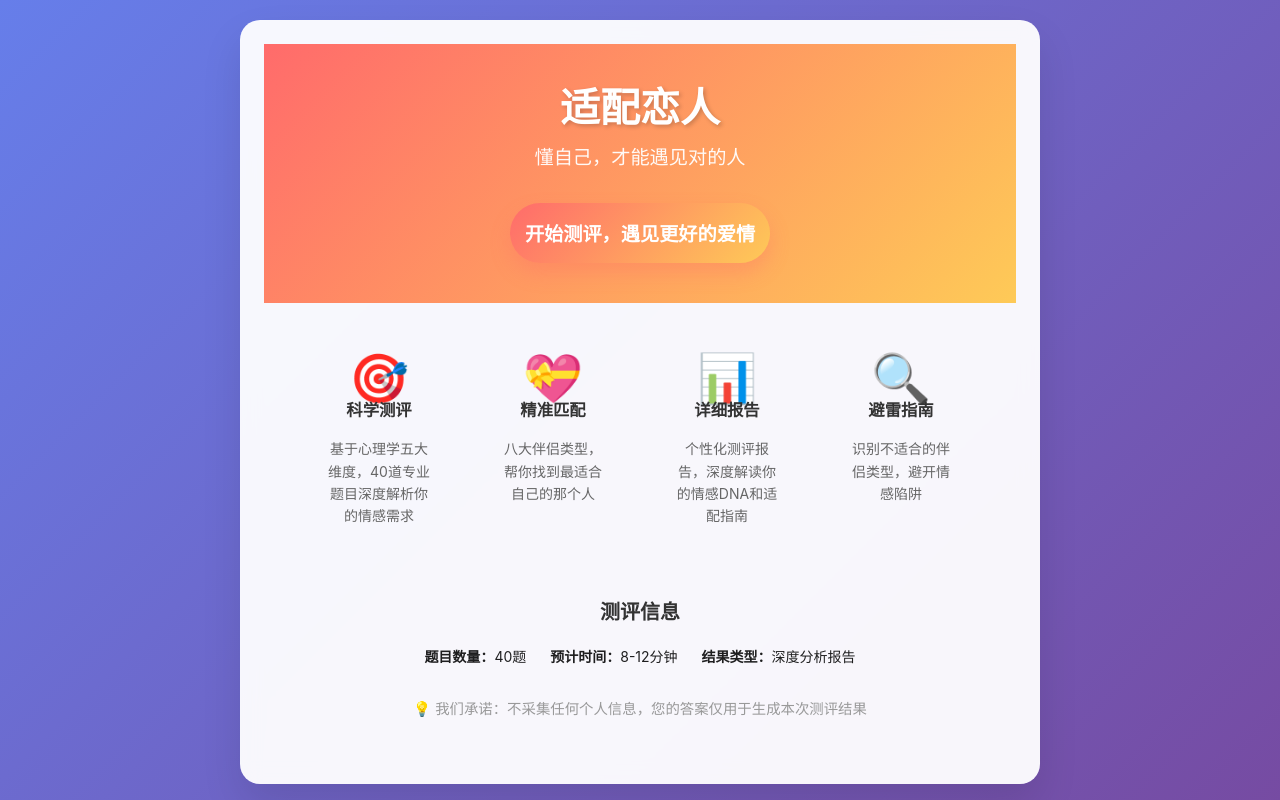
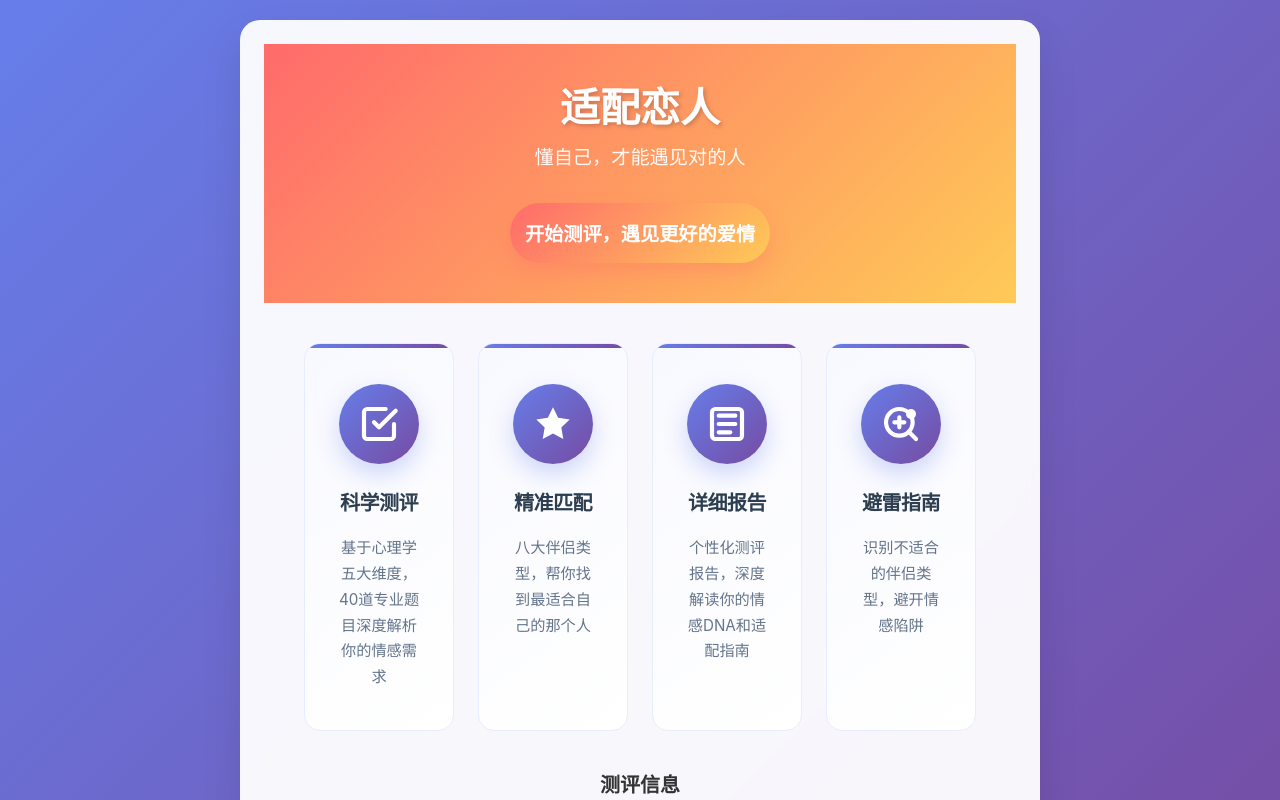
Before and after one commit to singorgor/properhoney, a React (Create React App) app in the folder adapter-lover/: page / in a window 1280 px wide. Shown: the top 800 px of the page. Built offline with nearby package versions, Linux system fonts and the light colour scheme.

Commit message:
1.2完善首页排版

```diff
--- a/adapter-lover/src/pages/HomePage.tsx
+++ b/adapter-lover/src/pages/HomePage.tsx
@@ -53,24 +53,72 @@ const InfoSection = styled.div`
 
 const InfoCard = styled.div`
   text-align: center;
-  padding: 30px 20px;
+  padding: 40px 30px;
   height: 100%;
+  border-radius: 16px;
+  background: linear-gradient(145deg, #f8f9ff 0%, #ffffff 100%);
+  border: 1px solid #e8ecff;
+  transition: all 0.3s ease;
+  position: relative;
+  overflow: hidden;
 
-  .anticon {
-    font-size: 3rem;
-    color: #667eea;
-    margin-bottom: 20px;
+  &::before {
+    content: '';
+    position: absolute;
+    top: 0;
+    left: 0;
+    right: 0;
+    height: 4px;
+    background: linear-gradient(90deg, #667eea 0%, #764ba2 100%);
+  }
+
+  &:hover {
+    transform: translateY(-5px);
+    box-shadow: 0 15px 35px rgba(102, 126, 234, 0.15);
+    border-color: #667eea;
+  }
+
+  .icon-wrapper {
+    width: 80px;
+    height: 80px;
+    margin: 0 auto 24px;
+    background: linear-gradient(135deg, #667eea 0%, #764ba2 100%);
+    border-radius: 50%;
+    display: flex;
+    align-items: center;
+    justify-content: center;
+    font-size: 2rem;
+    box-shadow: 0 10px 25px rgba(102, 126, 234, 0.3);
+    position: relative;
+
+    &::after {
+      content: '';
+      position: absolute;
+      top: -3px;
+      left: -3px;
+      right: -3px;
+      bottom: -3px;
+      background: linear-gradient(135deg, #667eea 0%, #764ba2 100%);
+      border-radius: 50%;
+      z-index: -1;
+      opacity: 0.3;
+      filter: blur(10px);
+    }
   }
 
   h3 {
-    color: #333;
-    margin-bottom: 15px;
-    font-weight: 600;
+    color: #2c3e50;
+    margin-bottom: 16px;
+    font-weight: 700;
+    font-size: 1.25rem;
+    letter-spacing: -0.5px;
   }
 
   p {
-    color: #666;
-    line-height: 1.6;
+    color: #64748b;
+    line-height: 1.7;
+    font-size: 0.95rem;
+    margin: 0;
   }
 `;
 
@@ -126,28 +174,48 @@ const HomePage: React.FC<{ onStart: () => void }> = ({ onStart }) => {
           <Row gutter={[24, 24]}>
             <Col xs={24} sm={12} md={6}>
               <InfoCard>
-                <div className="anticon">🎯</div>
+                <div className="icon-wrapper">
+                  <svg width="40" height="40" viewBox="0 0 24 24" fill="none">
+                    <path d="M9 11L12 14L22 4" stroke="white" strokeWidth="2.5" stroke-linecap="round" stroke-linejoin="round"/>
+                    <path d="M21 12V19C21 20.1046 20.1046 21 19 21H5C3.89543 21 3 20.1046 3 19V5C3 3.89543 3.89543 3 5 3H16" stroke="white" strokeWidth="2.5" stroke-linecap="round"/>
+                  </svg>
+                </div>
                 <h3>科学测评</h3>
                 <p>基于心理学五大维度，40道专业题目深度解析你的情感需求</p>
               </InfoCard>
             </Col>
             <Col xs={24} sm={12} md={6}>
               <InfoCard>
-                <div className="anticon">💝</div>
+                <div className="icon-wrapper">
+                  <svg width="40" height="40" viewBox="0 0 24 24" fill="none">
+                    <path d="M12 2L15.09 8.26L22 9.27L17 14.14L18.18 21.02L12 17.77L5.82 21.02L7 14.14L2 9.27L8.91 8.26L12 2Z" fill="white"/>
+                  </svg>
+                </div>
                 <h3>精准匹配</h3>
                 <p>八大伴侣类型，帮你找到最适合自己的那个人</p>
               </InfoCard>
             </Col>
             <Col xs={24} sm={12} md={6}>
               <InfoCard>
-                <div className="anticon">📊</div>
+                <div className="icon-wrapper">
+                  <svg width="40" height="40" viewBox="0 0 24 24" fill="none">
+                    <rect x="3" y="3" width="18" height="18" rx="2" stroke="white" strokeWidth="2.5" fill="none"/>
+                    <path d="M7 7h10M7 12h10M7 17h7" stroke="white" strokeWidth="2.5" stroke-linecap="round"/>
+                  </svg>
+                </div>
                 <h3>详细报告</h3>
                 <p>个性化测评报告，深度解读你的情感DNA和适配指南</p>
               </InfoCard>
             </Col>
             <Col xs={24} sm={12} md={6}>
               <InfoCard>
-                <div className="anticon">🔍</div>
+                <div className="icon-wrapper">
+                  <svg width="40" height="40" viewBox="0 0 24 24" fill="none">
+                    <circle cx="11" cy="11" r="8" stroke="white" strokeWidth="2.5"/>
+                    <path d="M21 21L16.65 16.65M8 11L14 11M11 8L11 14" stroke="white" strokeWidth="2.5" stroke-linecap="round"/>
+                    <circle cx="18" cy="6" r="3" fill="white"/>
+                  </svg>
+                </div>
                 <h3>避雷指南</h3>
                 <p>识别不适合的伴侣类型，避开情感陷阱</p>
               </InfoCard>
```
